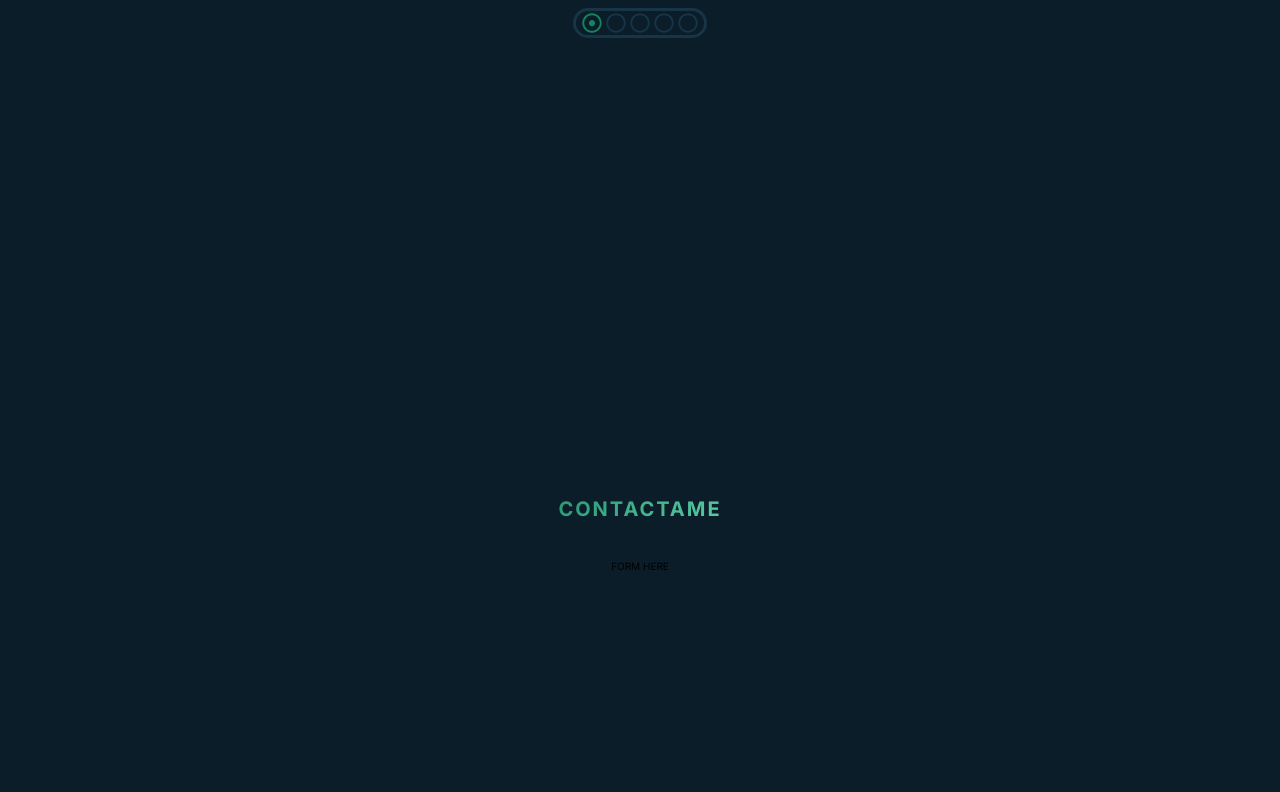
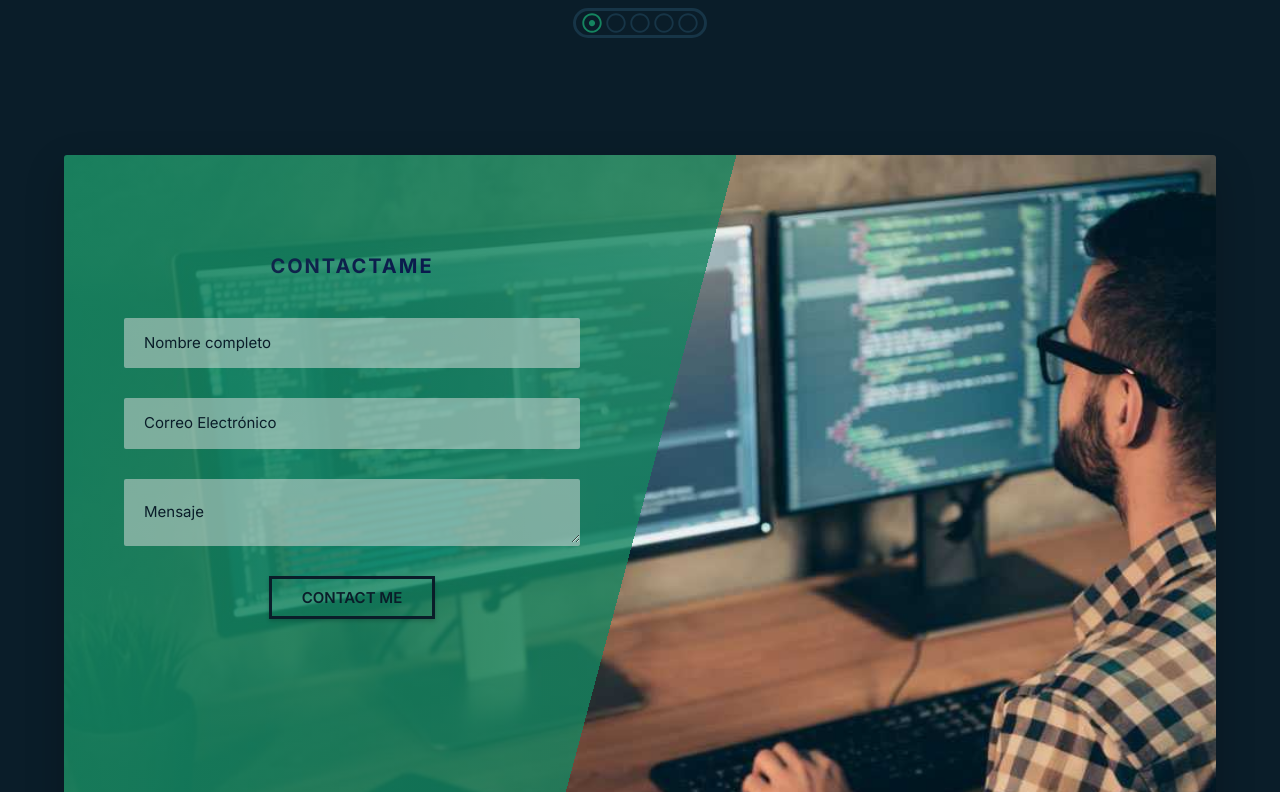
Before and after one commit to EduardoBerzunzaLeon/portfolio-app, a Next.js app: page / in a window 1280 px wide. Shown: the part 5328-6120 px from the top of the page. Built offline with nearby package versions, Linux system fonts and the light colour scheme.

Commit message:
Contact form: start

```diff
--- a/app/_components/contact/Contact.tsx
+++ b/app/_components/contact/Contact.tsx
@@ -1,12 +1,73 @@
+'use client';
+
+import {
+  FocusEvent, ReactNode, createElement, useState,
+} from 'react';
 import './contact.scss';
 
-export const Contact = () => (
-  <section className="contact">
-    <h2>Contactame</h2>
-    <div className="contact__container">
-      FORM HERE
-    </div>
-  </section>
-);
+export const Contact = () => {
+  const [ text, setText ] = useState<string | ReactNode[]>('Nombre completo');
+
+  const handleFocus = (e: FocusEvent<HTMLInputElement>) => {
+    const label = e.target.nextSibling;
+    const labelText = label?.textContent;
+
+    if (label?.nodeName !== 'LABEL' || !labelText) return;
+
+    const letters = Array.from(labelText);
+
+    // eslint-disable-next-line react/no-array-index-key
+    setText(letters.map((letter, index) => (createElement('span', {
+      className: 'spancito',
+      key: `letter${index * 2}`,
+      style: { animationDelay: `${50 * (index)}ms` },
+    }, letter))));
+  };
+
+  const handleBlur = (e: FocusEvent<HTMLInputElement>) => {
+    if (e.target.value !== '') return;
+
+    const a = e.target.value;
+  };
+
+  return (
+    <section className="section-contact row row--center">
+      <div className="contact col-12">
+        <div className="contact__form">
+          <form action="#" className="form">
+            <h2 className="bg-grad--primary text--center">Contactame</h2>
+
+            <div className="form-group">
+              <input
+                type="text"
+                id="name"
+                className="form__input"
+                required
+                onFocus={handleFocus}
+                onBlur={handleBlur}
+              />
+              <label htmlFor="name" className="form__label">{text}</label>
+            </div>
+
+            <div className="form-group">
+              <input type="email" id="email" className="form__input" required />
+              <label htmlFor="Email" className="form__label">Correo Electrónico</label>
+            </div>
+
+            <div className="form-group">
+              <textarea id="msj" className="form__input" required />
+              <label htmlFor="msj" className="form__label">Mensaje</label>
+            </div>
+
+            <button className="btn btn--m btn-primary" type="submit">
+              Contact me
+            </button>
+          </form>
+        </div>
+
+      </div>
+    </section>
+  );
+};
 
 export default Contact;
--- a/app/_components/contact/contact.scss
+++ b/app/_components/contact/contact.scss
@@ -1,14 +1,126 @@
+.section-contact {
+    // width: 100%;
+    // height: 90vh;
+
+    // display: flex;
+    // align-items: center;
+    // justify-content: center;
+    // flex-direction: column;
+    // background: $color-primary-dark;
+    // background: red;
+}
+
 .contact {
     width: 100%;
-    height: 100vh;
-    display: flex;
-    align-items: center;
-    justify-content: center;
-    flex-direction: column;
-    background: $color-primary-dark;
+    height: 90vh;
+    background-image: linear-gradient(
+        105deg,
+        rgba($color-secondary-dark, .9) 0%,
+        rgba($color-secondary-dark, .8) 50%,
+        transparent 50%),
+    url(./background-parallax.jpg);
+    background-size: cover; // el 100% es que ocupe el 100% pero deL EJE X
+    background-repeat: no-repeat;
+    border-radius: 3px;
+    box-shadow: 0 1.5rem 4rem rgba($color-black, 0.2);
 
+    &__form {
+        width: 50%;
+        padding: 6rem;
+
+    }
 
     h2 {
         padding: 4rem;
     }
 }
+
+.form {
+    display: flex;
+    // align-items: start;
+    // justify-content: space-evenly;
+    flex-direction: column;
+    // width: max-content;
+
+    &-group {
+
+        position: relative;
+
+        &:not(:last-child) {
+            margin-bottom: 3rem;
+        }
+    }
+
+    &__input {
+        font-size: 1.5rem;
+        font-family: inherit;
+        color: inherit;
+        padding: 1.5rem 2rem;
+        border-radius: 2px;
+        background-color: rgba($color-white, .5);
+        border: none;
+        border-bottom: 3px solid transparent;
+        width: 100%;
+        display: block;
+        transition: all .3s;
+
+
+        &:focus {
+            outline: none;
+            box-shadow: $shadow-hight;
+            border-bottom: 4px solid $color-primary-dark;
+        }
+
+        &:focus:invalid {
+            border-bottom: 4px solid $color-tertiary-dark;
+        }
+
+        // &:focus + label,
+        // &:valid + label,
+        // &:focus:invalid + label {
+        //     transform: translateY(-4.6rem);
+        //     top: -1rem;
+        //     font-weight: 700;
+        //     font-weight: 700;
+        //     color: $gradient-secondary;
+
+        // }
+
+        &::placeholder {
+            color: $color-primary-dark-2;
+        }
+    }
+
+    &__label {
+        font-size: 1.5rem;
+        color: $color-primary-dark;
+        position: absolute;
+        top: 50%;
+        transform: translateY(-50%);
+        left: 2rem;
+        transition: $transition-default;
+        pointer-events: none;
+        background-clip: text;
+
+    }
+
+    button {
+        align-self: center;
+    }
+
+}
+
+.spancito {
+    display: inline-block;
+    // transform: translateY(-4.6rem);
+    // font-weight: 700;
+    // transition: all .5s ease;
+    animation: testing .5s $easing both;
+}
+
+@keyframes testing {
+    100% {
+        font-weight: 700;
+        transform: translateY(-4.6rem);
+    }
+}
--- a/styles/components/_buttons.scss
+++ b/styles/components/_buttons.scss
@@ -46,4 +46,23 @@
         padding: 1.5rem 5rem;
     }
 
+
+    &-primary {
+        border: .3rem solid $color-primary-dark;
+        color: $color-primary-dark;
+        background: linear-gradient(
+            120deg,
+            transparent 0%,
+            transparent 50%,
+            $color-primary-dark 50%,
+        );
+        background-size: 220%;
+
+        &:hover{
+            background-position: right;
+            color: $color-secondary-dark;
+            transform: translate(.2em,-.3rem);
+            box-shadow: $shadow-hight;
+        }
+    }
 }
```
Also changed, not shown: app/_components/contact/background-parallax.jpg (added).
